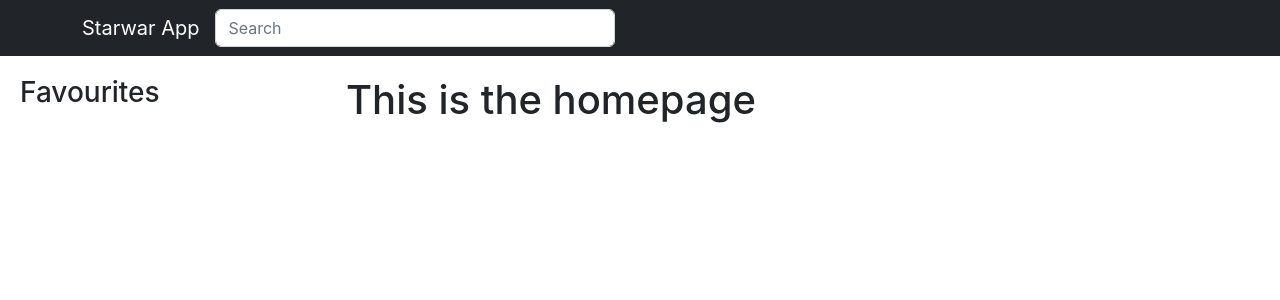
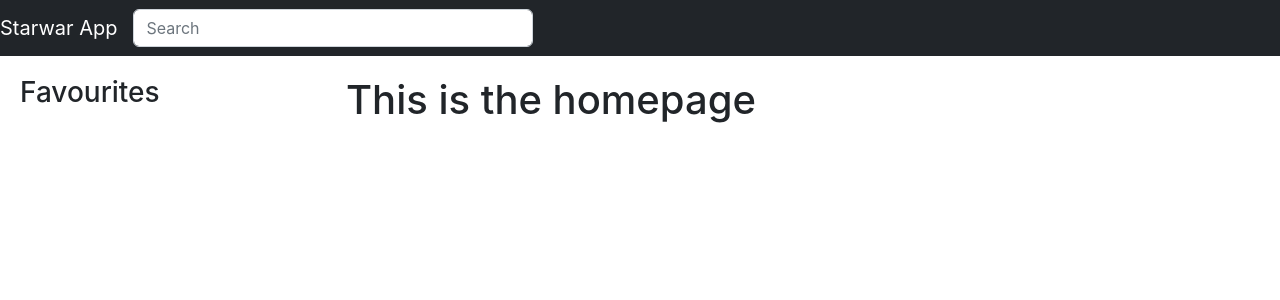
Before and after one commit to kenny-tech/starwarapp, a React (Create React App) app: page / in a window 1280 px wide. Shown: the top 300 px of the page. Built offline with nearby package versions, Linux system fonts and the light colour scheme.

Commit message:
Updated homepage

```diff
--- a/src/components/Header.js
+++ b/src/components/Header.js
@@ -4,12 +4,10 @@ import { Navbar, Nav, Container, Form } from 'react-bootstrap';
 const Header = () => {
     return (
         <Navbar bg="dark" variant="dark">
-            <Container>
             <Navbar.Brand href="#home">Starwar App</Navbar.Brand>
             <Nav className="me-auto">
                 <Form.Control type="text" placeholder="Search" style={{width: "400px"}} />
             </Nav>
-            </Container>
       </Navbar>
     )
 }
--- a/src/components/Homepage.js
+++ b/src/components/Homepage.js
@@ -5,8 +5,9 @@ import Sidebar from './Sidebar';
 
 const Homepage = () => {
     return (
+        <React.Fragment>
+            <Header />
             <Row>
-            <Header />
                 <Col md={3}>
                     <div className="mt-2 ml-2">
                         <Sidebar/>
@@ -18,6 +19,7 @@ const Homepage = () => {
                     </div>
                 </Col>
             </Row>
+        </React.Fragment>
     )
 }
 
```
Lines whose indentation alone changed are shown as unchanged.
